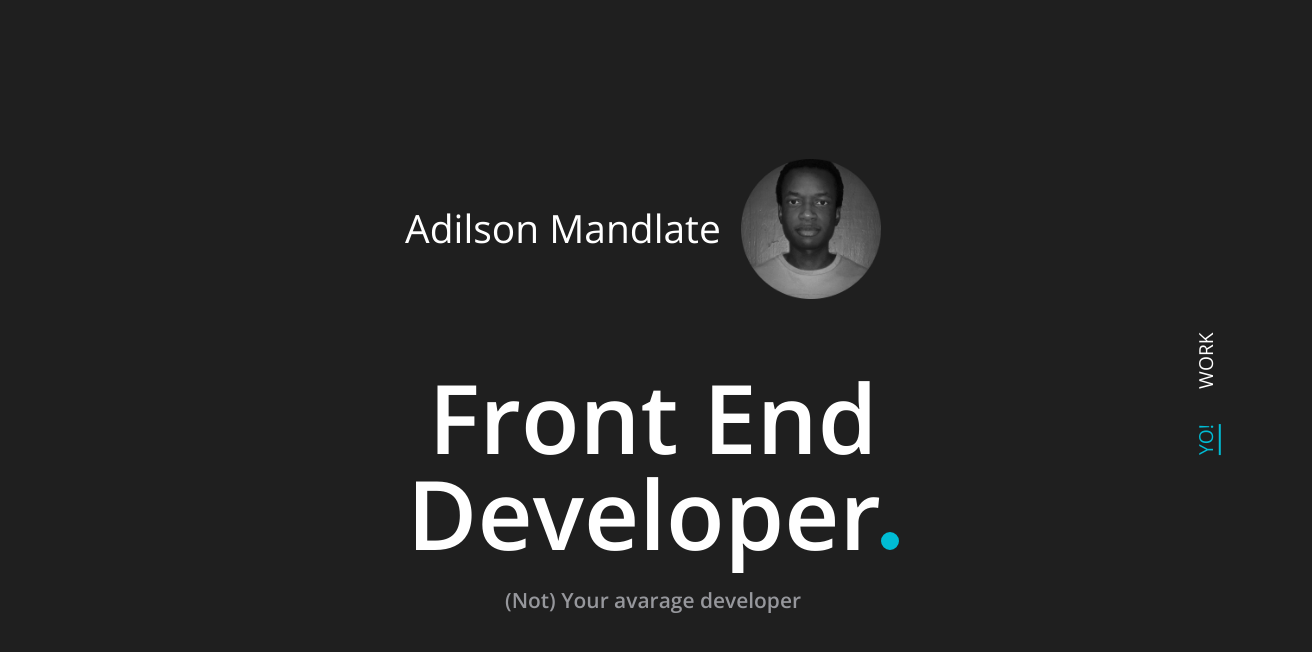
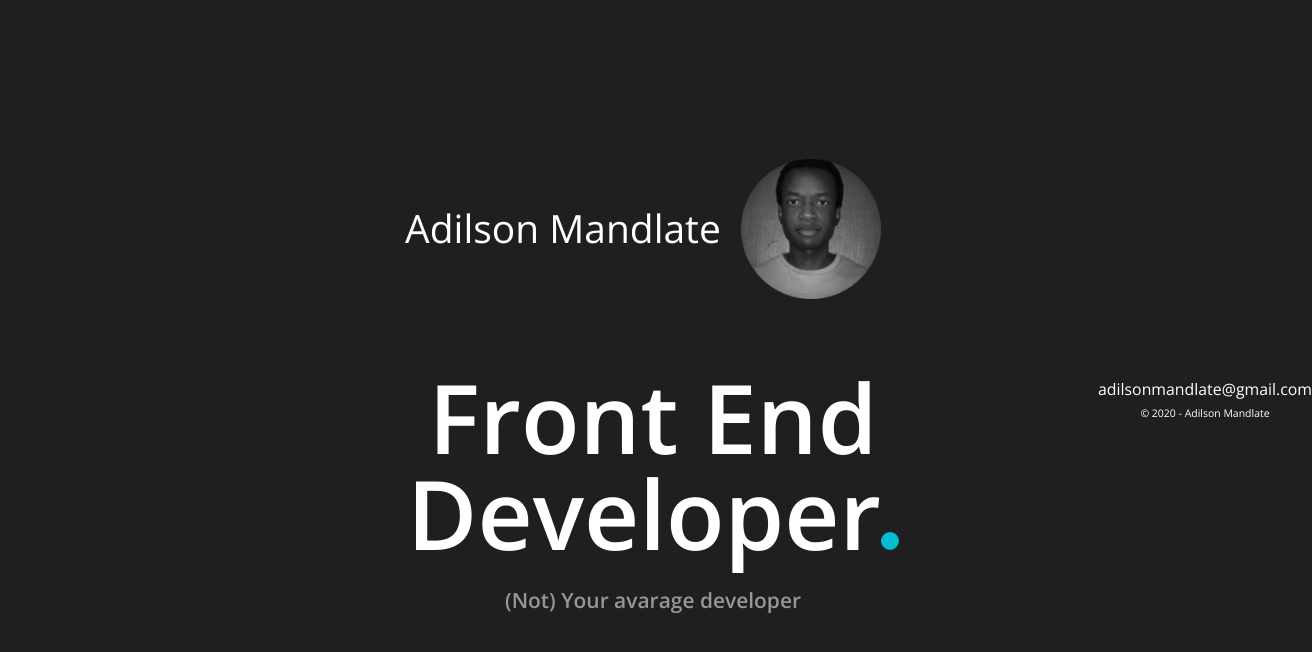
Before and after one commit to adilsonmandlate/adilsonmandlate.dev, a Gatsby site: page / in a window 1280 px wide. Shown: the whole page, 1312 px wide, since content can reach past the window. Built offline with nearby package versions, Linux system fonts and the light colour scheme; Gatsby itself is replaced by a stand-in of ours.

Commit message:
feat: add footer in the layout

```diff
--- a/src/components/Layout/index.js
+++ b/src/components/Layout/index.js
@@ -1,15 +1,15 @@
 import React from "react";
 import PropTypes from "prop-types";
-import Menu from "../Menu";
 import * as S from "./styled";
 import GlobalStyles from "../../styles/global";
+import Footer from "../Footer/Footer";
 
 const Layout = ({ children }) => {
   return (
     <S.LayoutWrapper>
       <GlobalStyles />
       <S.LayoutMain>{children}</S.LayoutMain>
-      <Menu />
+      <Footer />
     </S.LayoutWrapper>
   );
 };
```
